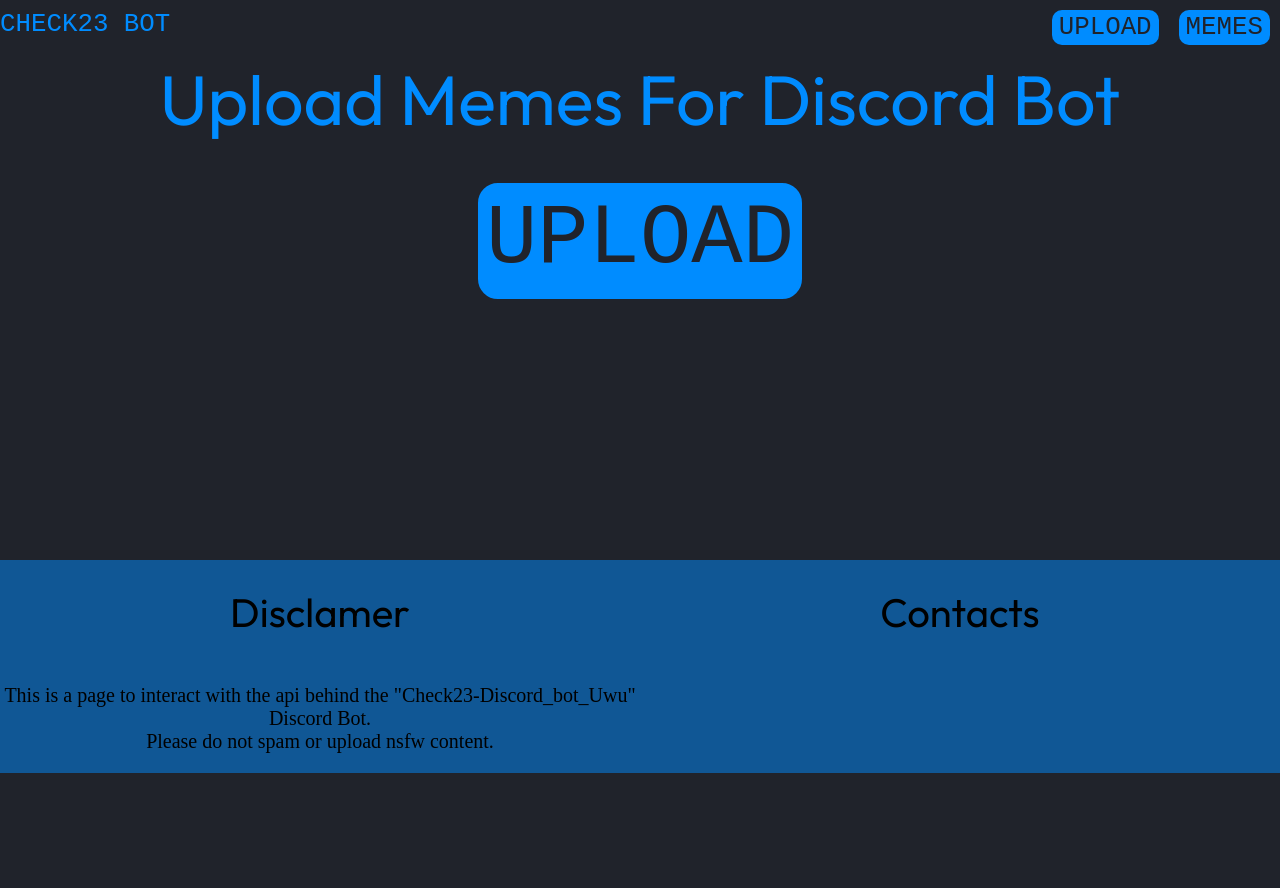
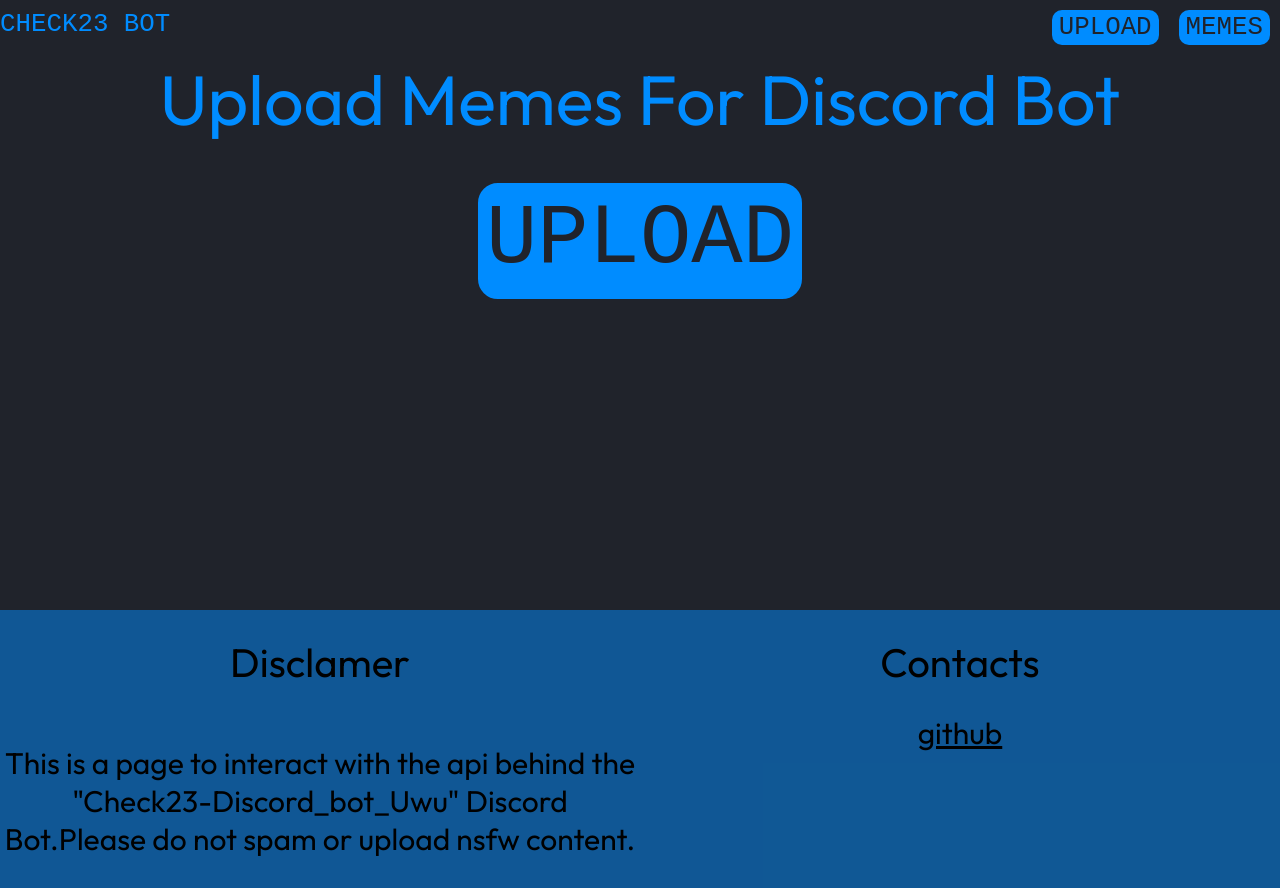
Before and after one commit to check24-scholarships/check23-discord-bot-UwU, a plain HTML site: page website/index.html in a window 1280 px wide. Before the commit the page ends 800 px from the top, so only its background shows below. Drawn offline with Linux system fonts and the light colour scheme.

Commit message:
footer github link

```diff
--- a/website/index.html
+++ b/website/index.html
@@ -1,38 +1,42 @@
 <!DOCTYPE html>
 <html lang="en">
+
 <head>
     <meta charset="UTF-8">
     <meta http-equiv="X-UA-Compatible" content="IE=edge">
     <meta name="viewport" content="width=device-width, initial-scale=1.0">
     <link rel="stylesheet" href="style.css">
     <link href="https://fonts.googleapis.com/css2?family=Outfit" rel="stylesheet">
-    <link rel="shortcut icon" href="assets/favicon/apple-touch-icon.png"/>
+    <link rel="shortcut icon" href="assets/favicon/apple-touch-icon.png" />
     <script src="logic.js"></script>
     <title>Upload Memes for bot!</title>
 </head>
+
 <body>
     <main>
         <div class="nav">
-            <a class = "nav-title">CHECK23 BOT</a>
-            <a class = "nav-elem" href="index.html">UPLOAD</a>
-            <a class = "nav-elem" href="meme.html">MEMES</a>
-       </div>
-       <a class = "title">Upload Memes For Discord Bot</a>
+            <a class="nav-title">CHECK23 BOT</a>
+            <a class="nav-elem" href="index.html">UPLOAD</a>
+            <a class="nav-elem" href="meme.html">MEMES</a>
+        </div>
+        <a class="title">Upload Memes For Discord Bot</a>
         <label class="upload">
-            <a class = "form-button">UPLOAD</a>
+            <a class="form-button">UPLOAD</a>
             <input type="file" style="display:none" oninput="upload()" id="PFPInput">
         </label>
     </main>
     <footer>
         <div>
             <h1>Disclamer</h1>
-            <p>This is a page to interact with the api behind the "Check23-Discord_bot_Uwu" Discord Bot. <br>
-                Please do not spam or upload nsfw content.
+            <p>
+                This is a page to interact with the api behind the "Check23-Discord_bot_Uwu" Discord Bot.Please do not spam or upload nsfw content.
             </p>
         </div>
         <div>
             <h1>Contacts</h1>
+            <a href="https://github.com/check24-scholarships/check23-discord-bot-UwU">github</a>
         </div>
     </footer>
 </body>
+
 </html>
--- a/website/style.css
+++ b/website/style.css
@@ -3,10 +3,10 @@
     --maincol: 0, 140, 255;
     --mobile-size: 800px
 }
-
 body {
     background-color: var(--bgcol);
     margin: 0;
+    overflow-x: hidden;
 }
 .nav {
     margin: 10px 0;
@@ -16,7 +16,6 @@ body {
     color: rgb(var(--maincol));
     font-family: monospace;
 }
-
 .nav-elem {
     margin-inline: 10px;
     background-color: rgb(var(--maincol));
@@ -136,7 +135,7 @@ body {
 
 /*foooter*/
 main{
-    min-height: calc(100vh - 250px);
+    min-height: calc(100vh - 200px);
 }
 footer{
     width: 100%;
@@ -159,8 +158,15 @@ footer > div > h1{
 }
 footer > div  > p{
     text-align: center;
-    font-size: 20px;
-    font-family: "Outift";
+    font-size: 30px;
+    font-family: "Outfit";
+}
+footer > div  > a{
+    font-family: "Outfit";
+    text-align: center;
+    font-size: 30px;
+    text-decoration: underline;
+    color: black;
 }
 /**{
     outline: solid green 1px
```
